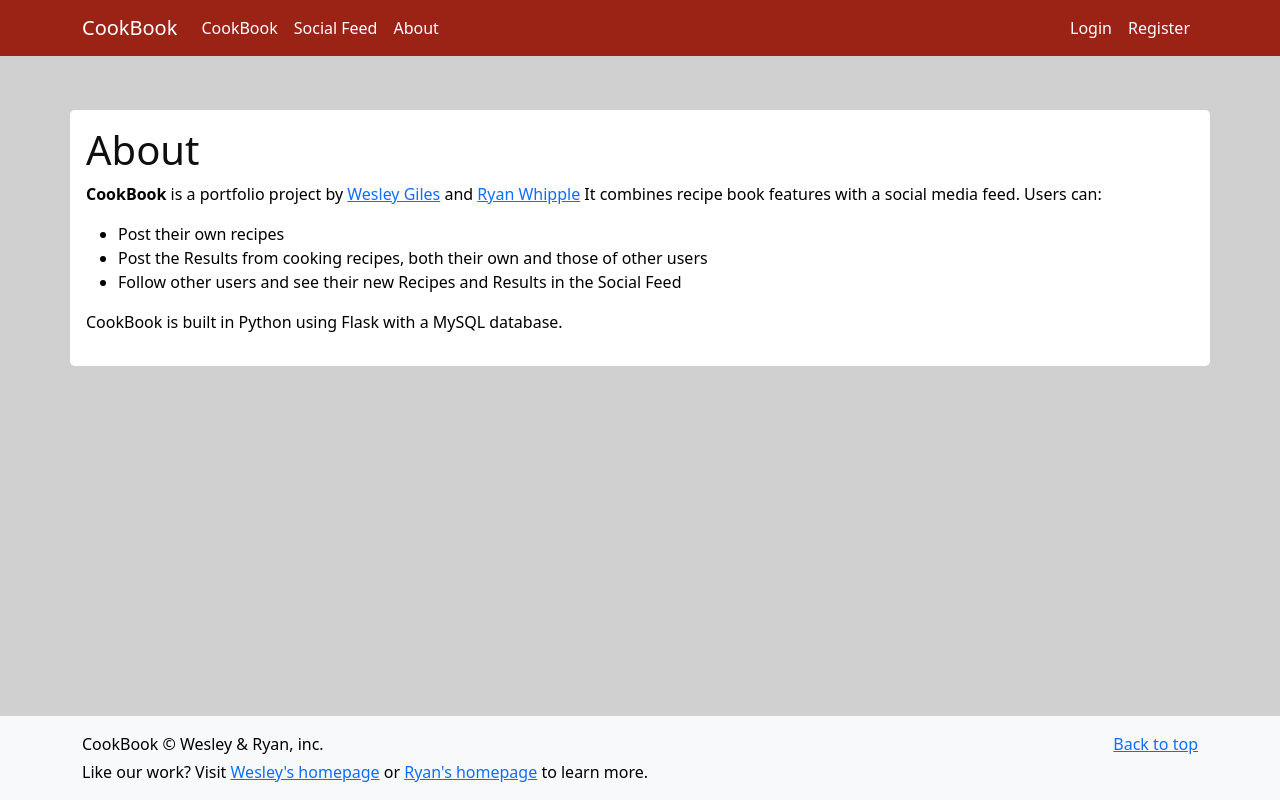
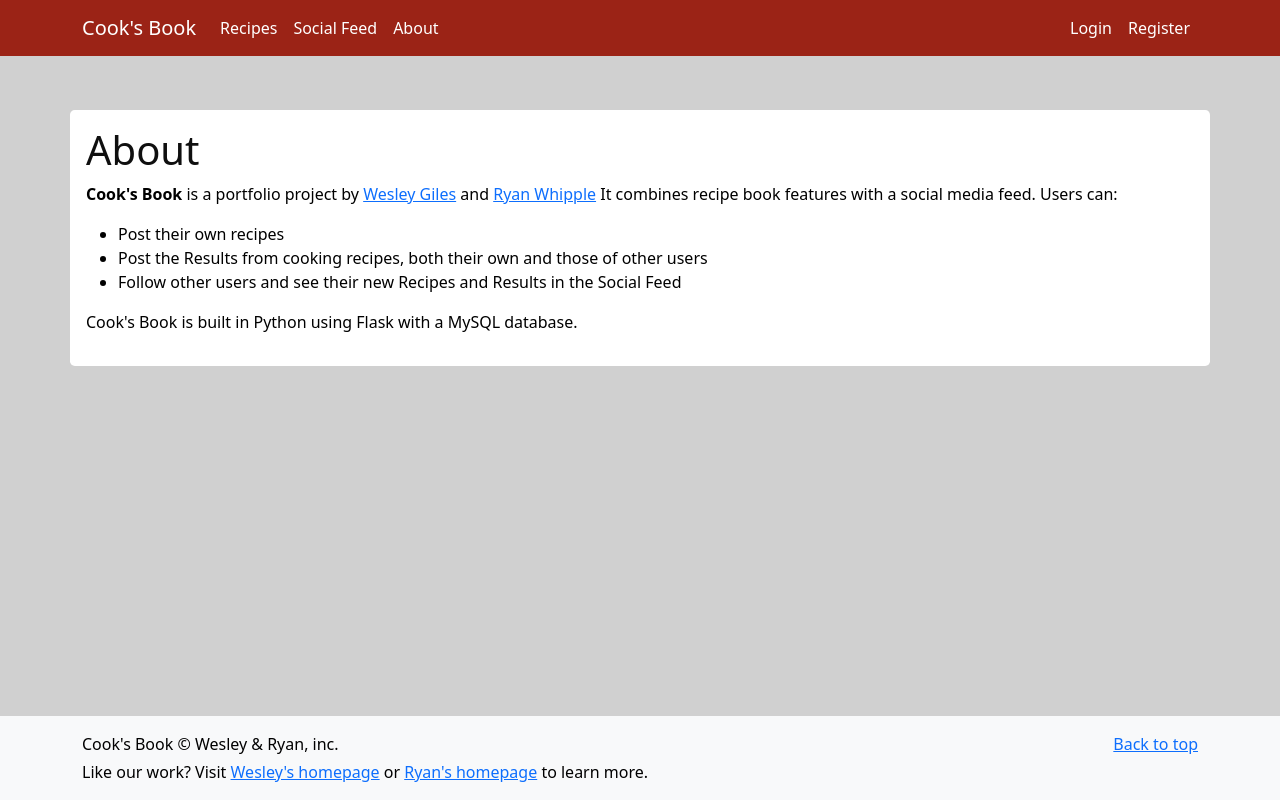
Before and after one commit to RyanWhipple/cookbook, a Flask app: page /about in a window 1280 px wide. Run offline with Flask 2, Linux system fonts and the light colour scheme; some libraries are stand-ins or nearby versions.

Commit message:
more more rebranding

```diff
--- a/recipes2/templates/about.html
+++ b/recipes2/templates/about.html
@@ -3,12 +3,12 @@
 {% block content %}
 <div class="container bg-white p-3 rounded-3">
     <h1>About</h1>
-    <p><b>CookBook</b> is a portfolio project by <a href="#">Wesley Giles</a> and <a href="https://ryanwhipple.github.io">Ryan Whipple</a>  It combines recipe book features with a social media feed.  Users can:</p>
+    <p><b>Cook's Book</b> is a portfolio project by <a href="#">Wesley Giles</a> and <a href="https://ryanwhipple.github.io">Ryan Whipple</a>  It combines recipe book features with a social media feed.  Users can:</p>
     <ul>
         <li>Post their own recipes</li>
         <li>Post the Results from cooking recipes, both their own and those of other users</li>
         <li>Follow other users and see their new Recipes and Results in the Social Feed</li>
     </ul>
-    <p>CookBook is built in Python using Flask with a MySQL database.</p>
+    <p>Cook's Book is built in Python using Flask with a MySQL database.</p>
 </div>
 {% endblock content %}
--- a/recipes2/templates/layout.html
+++ b/recipes2/templates/layout.html
@@ -22,7 +22,7 @@
         {% if title %}
             {{ title }}
         {% else %}
-            CookBook
+            Cook's Book
         {% endif %}
     </title>
 </head>
@@ -33,13 +33,13 @@
     <header class="site-header">
         <nav class="navbar navbar-expand-md navbar-dark fixed-top">
             <div class="container">
-                <a class="navbar-brand mr-4" href="/">CookBook</a>
+                <a class="navbar-brand mr-4" href="/">Cook's Book</a>
                 <button class="navbar-toggler" type="button" data-bs-toggle="collapse" data-bs-target="#navbarToggle" aria-controls="navbarToggle" aria-expanded="false" aria-label="Toggle navigation">
                     <span class="navbar-toggler-icon"></span>
                 </button>
                 <div class="collapse navbar-collapse" id="navbarToggle">
                     <div class="navbar-nav me-auto">
-                            <a class="nav-item nav-link" href="{{ url_for('main.home') }}">CookBook</a>
+                            <a class="nav-item nav-link" href="{{ url_for('main.home') }}">Recipes</a>
                             <a class="nav-item nav-link" href="{{ url_for('social_feed.social_feed') }}">Social Feed</a>
                             <a class="nav-item nav-link" href="{{ url_for('main.about') }}">About</a>
                     </div>
@@ -88,7 +88,7 @@
           <p class="float-end mb-1">
             <a href="#">Back to top</a>
           </p>
-          <p class="mb-1">CookBook © Wesley & Ryan, inc.</p>
+          <p class="mb-1">Cook's Book © Wesley & Ryan, inc.</p>
           <p class="mb-0">Like our work? Visit <a href="#">Wesley's homepage</a> or <a href="https://ryanwhipple.github.io">Ryan's homepage</a> to learn more.</p>
         </div>
       </footer>
```
